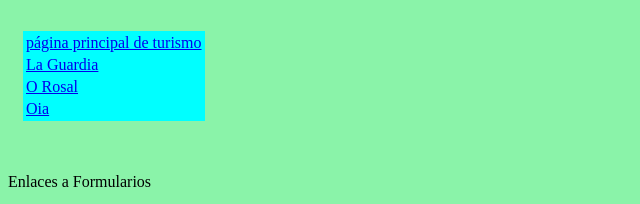
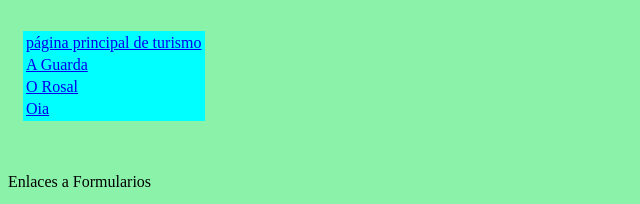
Before and after one commit to elrincondeaitormartinez/lgomezsmr2.github.io, a plain HTML site: page index.html in a window 1280 px wide. Shown: the part 503-707 px from the top of the page, 0-640 px from the left. Drawn offline with Linux system fonts and the light colour scheme.

Commit message:
Update index.html

```diff
--- a/index.html
+++ b/index.html
@@ -24,7 +24,7 @@
   <br>
   <table class="tablturismo">
     <tr><td><a href="turismo/portada_turismo.html">página principal de turismo</a></td></tr>
-    <tr><td><a href="turismo/laguardia.html">La Guardia</a></td></tr>
+    <tr><td><a href="turismo/aguarda.html">A Guarda</a></td></tr>
     <tr><td><a href="turismo/orosal.html">O Rosal</a></td></tr>
     <tr><td><a href="turismo/oia.html">Oia</a></td></tr>
 </table>
```
